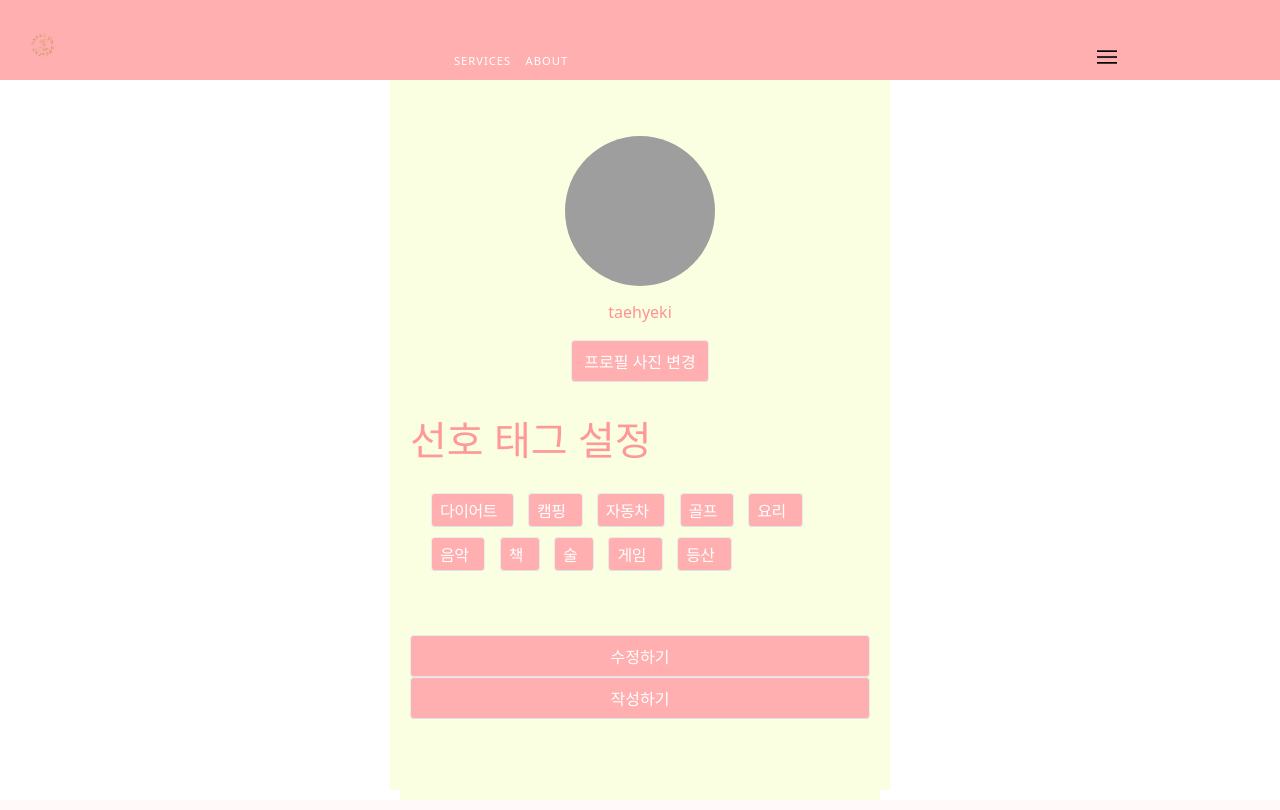
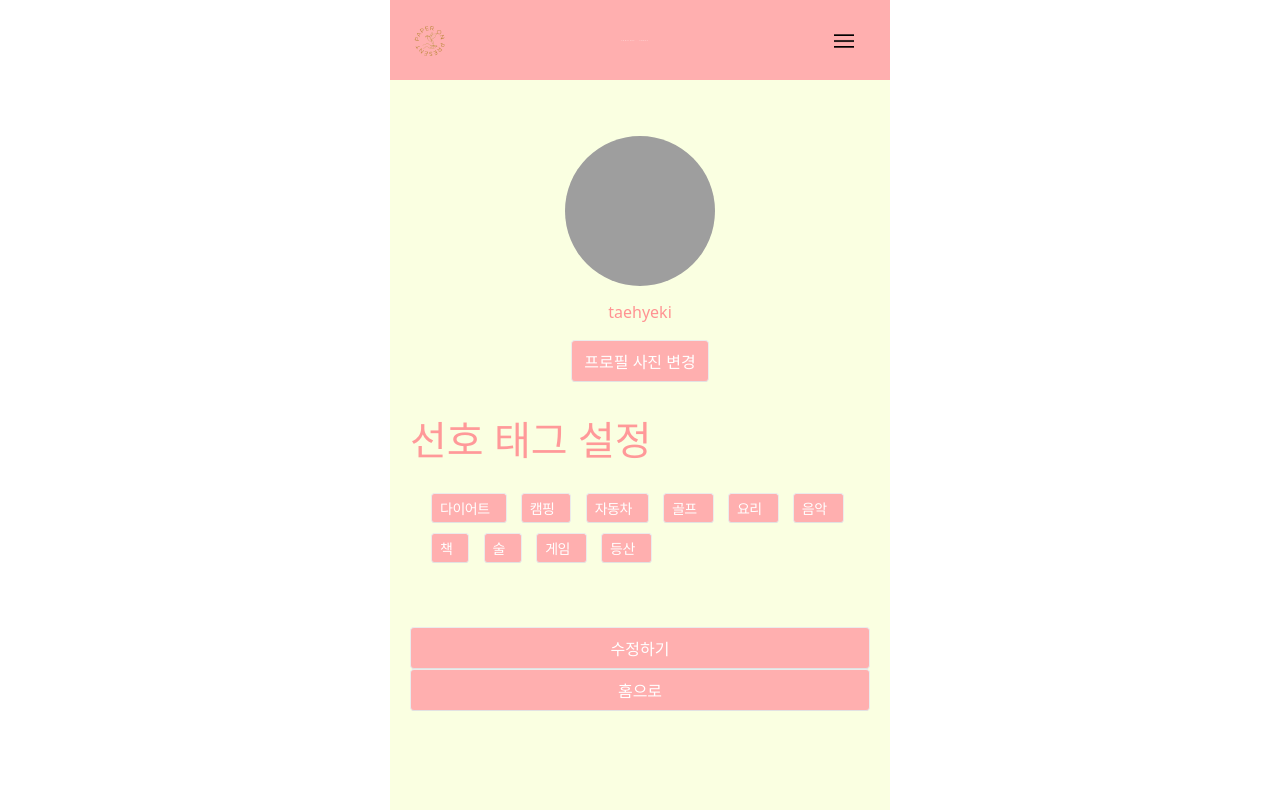
Before and after one commit to Kimhyeondu/PoP_final_project, a Django app: page /mypage/ in a window 1280 px wide. Run offline with Django 3.2, Linux system fonts and the light colour scheme; a user stored in the database is signed in; data comes from the database, SQL or seed files in the repository; data that the repository does not hold is empty; parts of the project's set-up code (start-up, migrations or seed data) failed here and were passed over; grey boxes are pictures that could not be loaded.

Commit message:
base html 수정하면서 로그인_비로그인시 nav-bar 변경

```diff
--- a/static/css/base.css
+++ b/static/css/base.css
@@ -3,13 +3,20 @@
     src: url("https://sparta-team11.s3.ap-northeast-2.amazonaws.com/fonts/Cafe24SsurroundAir.ttf");
 }
 
+body{
+    max-width: 500px;
+    position: relative;
+    margin: auto;
+    overflow-x: hidden;
+}
+
 #navbar {
     background: rgba(255, 175, 175, 1);
     color: black;
-    position: fixed;
+    position: absolute;
     top: 0;
     height: 80px;
-    line-height: 60px;
+    line-height: 80px;
     width: 100%;
     max-width: 100vw;
     z-index: 5;
@@ -19,7 +26,7 @@
     margin: auto;
     text-align: center;
     width: 100%;
-    height: 100%;
+    height: 80px;
     display: grid;
     grid-gap: 1px;
     grid-template-columns: 0.5fr 5fr 2fr;
@@ -29,19 +36,20 @@
 
 .logo img {
     display: inline-block;
-    margin-top: 15px;
-    height: 60px;
+    margin: 0;
+    height: 80px;
     grid-area: a;
 }
 
 #menu {
     display: inline-block;
     list-style: none;
-    margin-top: 10px;
+    margin: 0;
     transition: transform 0.5s ease-out;
     -webkit-transition: transform 0.5s ease-out;
     grid-area: b;
     color: white;
+    height: 80px;
 }
 
 #menu li a {
@@ -51,12 +59,12 @@
 #logout {
     display: inline-block;
     list-style: none;
-    margin-top: 10px;
-    margin-right: 5px;
+    margin: 0;
     transition: transform 0.5s ease-out;
     -webkit-transition: transform 0.5s ease-out;
     grid-area: c;
     width: 100%;
+    height: 80px;
 }
 
 .burger {
@@ -234,7 +242,7 @@
     flex-direction: column;
     align-items: center;
     margin: 0 auto;
-    height: 90vh;
+    height: 100%;
     background-color: #faffe1;
     padding: 10px;
 }
--- a/static/css/edit_profile.css
+++ b/static/css/edit_profile.css
@@ -98,13 +98,13 @@ form {
     text-align: left;
 }
 
-ul {
+#edit_box_box ul {
 
     /* text-align: left; */
     padding: 16px;
 }
 
-ul li {
+#edit_box_box ul li {
     display: inline-block;
     margin: 5px;
     font-size: 14px;
@@ -179,6 +179,7 @@ ul li {
     border: 1px solid #ebebeb;
     border-bottom-color: #e2e2e2;
     border-radius: 0.25em;
+    text-decoration: none;
 }
 
 #rebert_button {
--- a/templates/base.html
+++ b/templates/base.html
@@ -9,11 +9,12 @@
     <link rel="preconnect" href="https://fonts.googleapis.com">
     <link rel="preconnect" href="https://fonts.gstatic.com" crossorigin>
     <link href="https://fonts.googleapis.com/css2?family=Gowun+Dodum&display=swap" rel="stylesheet">
-    <link rel='stylesheet' href="{% static 'css/base.css' %}" media='screen'>
     <link href="https://cdn.jsdelivr.net/npm/bootstrap@5.0.2/dist/css/bootstrap.min.css" rel="stylesheet" integrity="sha384-EVSTQN3/azprG1Anm3QDgpJLIm9Nao0Yz1ztcQTwFspd3yD65VohhpuuCOmLASjC" crossorigin="anonymous">
     <script src="https://ajax.googleapis.com/ajax/libs/jquery/3.5.1/jquery.min.js"></script>
     <script src="https://cdn.jsdelivr.net/npm/bootstrap@5.0.2/dist/js/bootstrap.bundle.min.js" integrity="sha384-MrcW6ZMFYlzcLA8Nl+NtUVF0sA7MsXsP1UyJoMp4YLEuNSfAP+JcXn/tWtIaxVXM" crossorigin="anonymous"></script>
-
+    <script src="https://code.jquery.com/jquery-3.6.0.js" integrity="sha256-H+K7U5CnXl1h5ywQfKtSj8PCmoN9aaq30gDh27Xc0jk=" crossorigin="anonymous"></script>
+    <link rel='stylesheet' href="{% static 'css/base.css' %}" media='screen'>
+    <!-- <link rel='stylesheet' href="/static/css/base.css" media='screen'> -->
     {% block head %}
     {% endblock %}
 
@@ -28,8 +29,8 @@
             <a href="/"><img src="{% static 'img/logo.png' %}"></a>
         </div>
         <ul id="menu">
-            <li><a href="">Services</a></li>
-            <li><a href="">About</a></li>
+            <li><a href="#">Services</a></li>
+            <li><a href="#">About</a></li>
         </ul>
         <ul id="logout">
             <div class="mBtn">
@@ -39,20 +40,26 @@
                 <div class="closeBtn">
                     <a href="javascript:;"><img src="{% static 'img/close.png' %}"></a>
                 </div>
+
                 <ul class="sub">
+                    {% if user.is_authenticated %}
                     <div class="menu">
                         <li>{{ user.username }}님 안녕하세요!</li>
-                        <li><a href="/mypage/">Mypage</a></li>
+                        <li><a href="/{{ user.id }}">내 페이지</a></li>
+                        <li><a href="/mypage/">프로필 수정</a></li>
                         <li><a href="/logout/">로그아웃</a></li>
                     </div>
+                    {% else %}
+                    <div class="menu">
+                        <li>환영합니다!</li>
+                        <li><a href="/signin/">로그인</a></li>
+                        <li><a href="/signup/">회원가입</a></li>
+                    </div>
+                    {% endif %}
                 </ul>
             </nav>
             <div class="bg-shadow"></div>
         </ul>
-
-        <script src="https://code.jquery.com/jquery-3.6.0.js" integrity="sha256-H+K7U5CnXl1h5ywQfKtSj8PCmoN9aaq30gDh27Xc0jk=" crossorigin="anonymous"></script>
-        <script src="{% static 'js/main.js' %}"></script>
-
     </div>
 </nav>
 
@@ -66,10 +73,10 @@
 
 
 </div>
-{% include 'partials/messages.html'%}
-<script src="{% static 'js/base.js' %}"></script>
 {% block script %}
 {% endblock %}
+<script src="{% static 'js/base.js' %}"></script>
+<!-- <script src="/static/js/base.js"></script> -->
 </body>
 
 </html>
--- a/templates/user/edit_profile.html
+++ b/templates/user/edit_profile.html
@@ -51,7 +51,7 @@
                     {% endfor %}
                 </ul>
                 <input type="submit" role="button" id="rebert_button" value="수정하기">
-                <input type="submit" id="submit_button" value="작성하기">
+                <a href="/{{ user.id }}" id="submit_button" value="홈으로">홈으로</a>
             </div>
         </form>
     </div>
--- a/user/views.py
+++ b/user/views.py
@@ -74,7 +74,10 @@ class LoginView(LogoutOnlyView, FormView):
         if user is not None:
             messages.success(self.request, f'어서오세요 {username}님 !')
             login(self.request, user)
+            if user.tag.names():
+                self.success_url = "/"
         return super().form_valid(form)
+
 
 
 class SignUpView(LogoutOnlyView, FormView):
```
